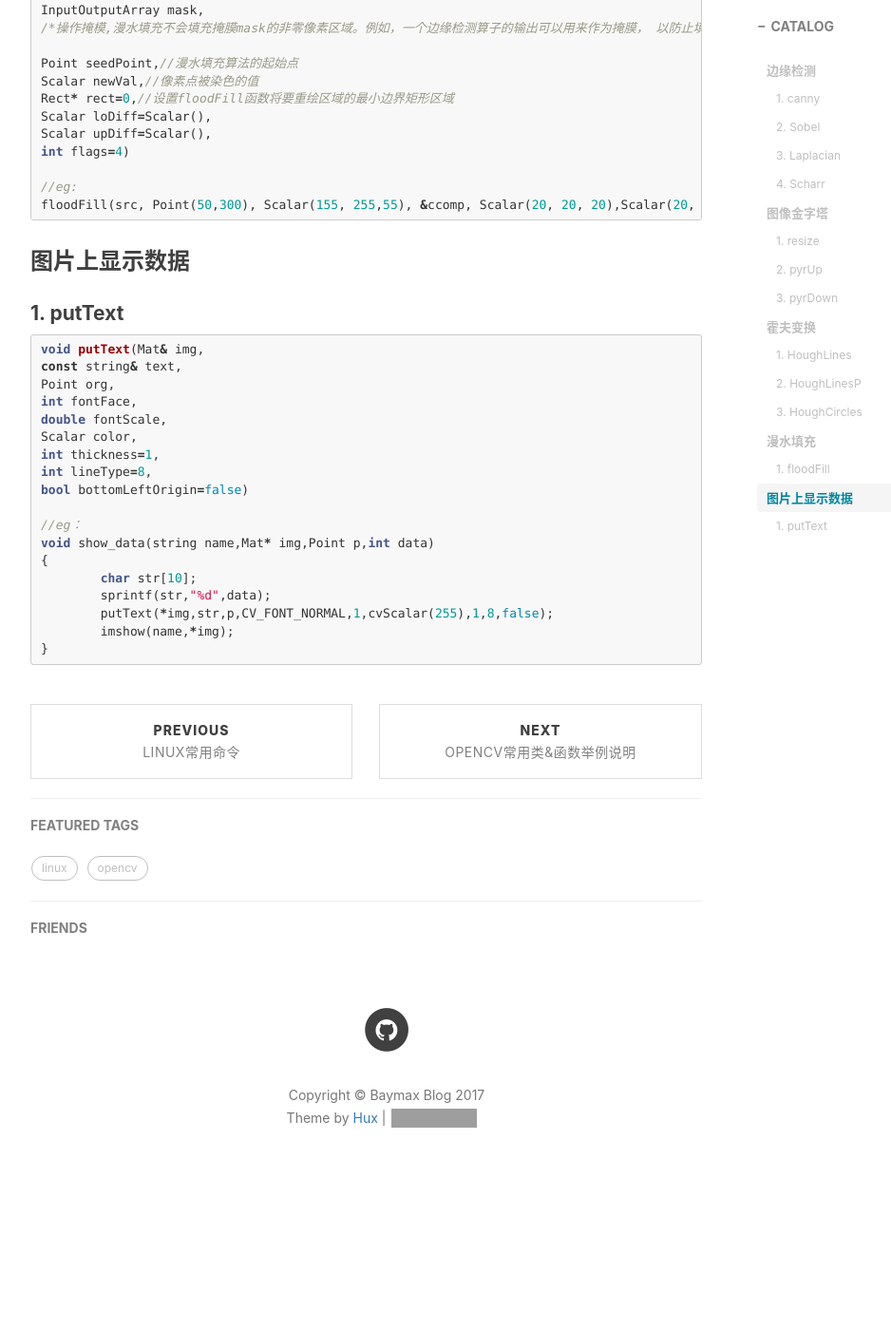
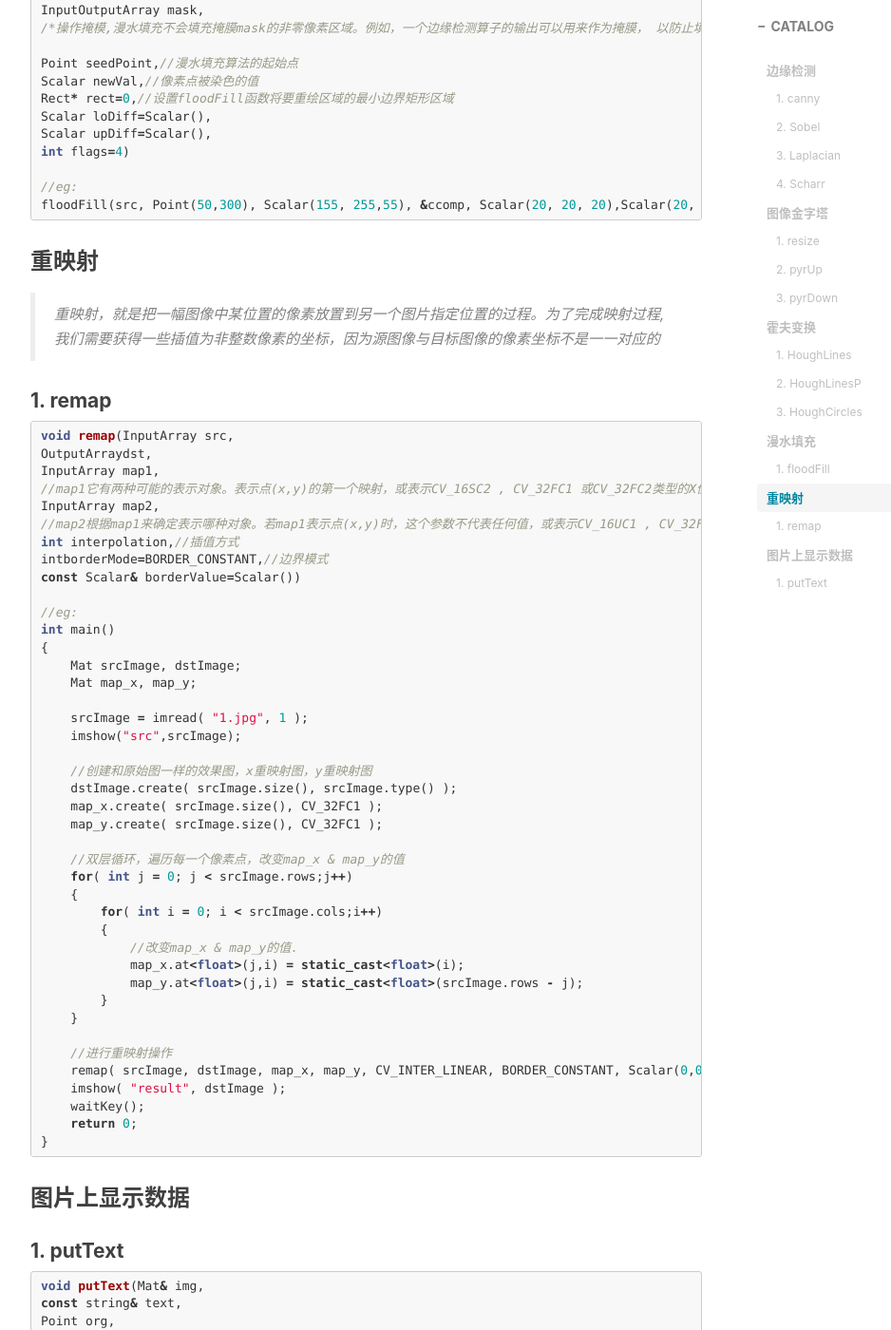
Before and after one commit to Lmonologue/baymax.github.io, a Jekyll site: the page built from _posts/2017-05-09-opencv分块学习-2017.md, in a window 1280 px wide and 1400 px high, scrolled down 5448 px. Shown: the whole window at 95% size, without its empty margins (233-1171 px from the left). Built offline with Jekyll 4.4.1, drawn with Linux system fonts in a browser that asks for light colours; nearby versions of some CDN libraries; comment, search, counter and statistics services are not loaded; before the commit the page ends 6729 px from its top, so only the background shows below that; grey boxes are pictures that could not be loaded.

Commit message:
Update 2017-05-09-opencv分块学习-2017.md

````diff
--- a/_posts/2017-05-09-opencv分块学习-2017.md
+++ b/_posts/2017-05-09-opencv分块学习-2017.md
@@ -275,6 +275,56 @@ int flags=4)
 //eg:
 floodFill(src, Point(50,300), Scalar(155, 255,55), &ccomp, Scalar(20, 20, 20),Scalar(20, 20, 20));
 ```
+
+### 重映射
+
+>重映射，就是把一幅图像中某位置的像素放置到另一个图片指定位置的过程。为了完成映射过程, 我们需要获得一些插值为非整数像素的坐标，因为源图像与目标图像的像素坐标不是一一对应的
+
+#### 1. remap
+
+```c++
+void remap(InputArray src,
+OutputArraydst,
+InputArray map1,
+//map1它有两种可能的表示对象。表示点(x,y)的第一个映射，或表示CV_16SC2 , CV_32FC1 或CV_32FC2类型的X值
+InputArray map2,
+//map2根据map1来确定表示哪种对象。若map1表示点(x,y)时，这个参数不代表任何值，或表示CV_16UC1 , CV_32FC1类型的Y值
+int interpolation,//插值方式
+intborderMode=BORDER_CONSTANT,//边界模式
+const Scalar& borderValue=Scalar())
+
+//eg:
+int main()
+{
+    Mat srcImage, dstImage;
+    Mat map_x, map_y;
+
+    srcImage = imread( "1.jpg", 1 );
+    imshow("src",srcImage);
+
+    //创建和原始图一样的效果图，x重映射图，y重映射图
+    dstImage.create( srcImage.size(), srcImage.type() );
+    map_x.create( srcImage.size(), CV_32FC1 );
+    map_y.create( srcImage.size(), CV_32FC1 );
+
+    //双层循环，遍历每一个像素点，改变map_x & map_y的值
+    for( int j = 0; j < srcImage.rows;j++)
+    {
+        for( int i = 0; i < srcImage.cols;i++)
+        {
+            //改变map_x & map_y的值.
+            map_x.at<float>(j,i) = static_cast<float>(i);
+            map_y.at<float>(j,i) = static_cast<float>(srcImage.rows - j);
+        }
+    }
+
+    //进行重映射操作
+    remap( srcImage, dstImage, map_x, map_y, CV_INTER_LINEAR, BORDER_CONSTANT, Scalar(0,0, 0));
+    imshow( "result", dstImage );
+    waitKey();
+    return 0;
+}
+```
 ### 图片上显示数据
 
 #### 1. putText
````
